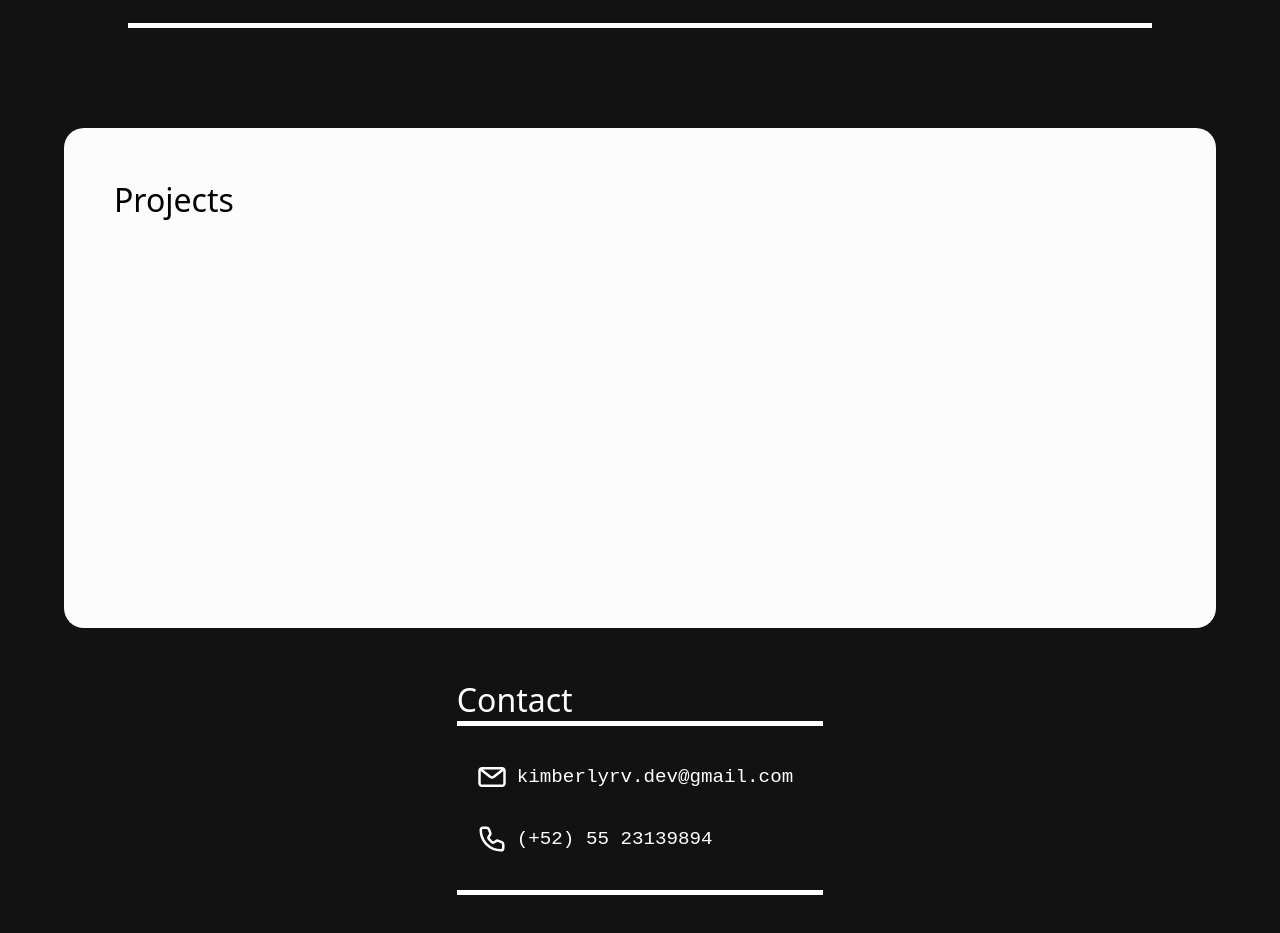
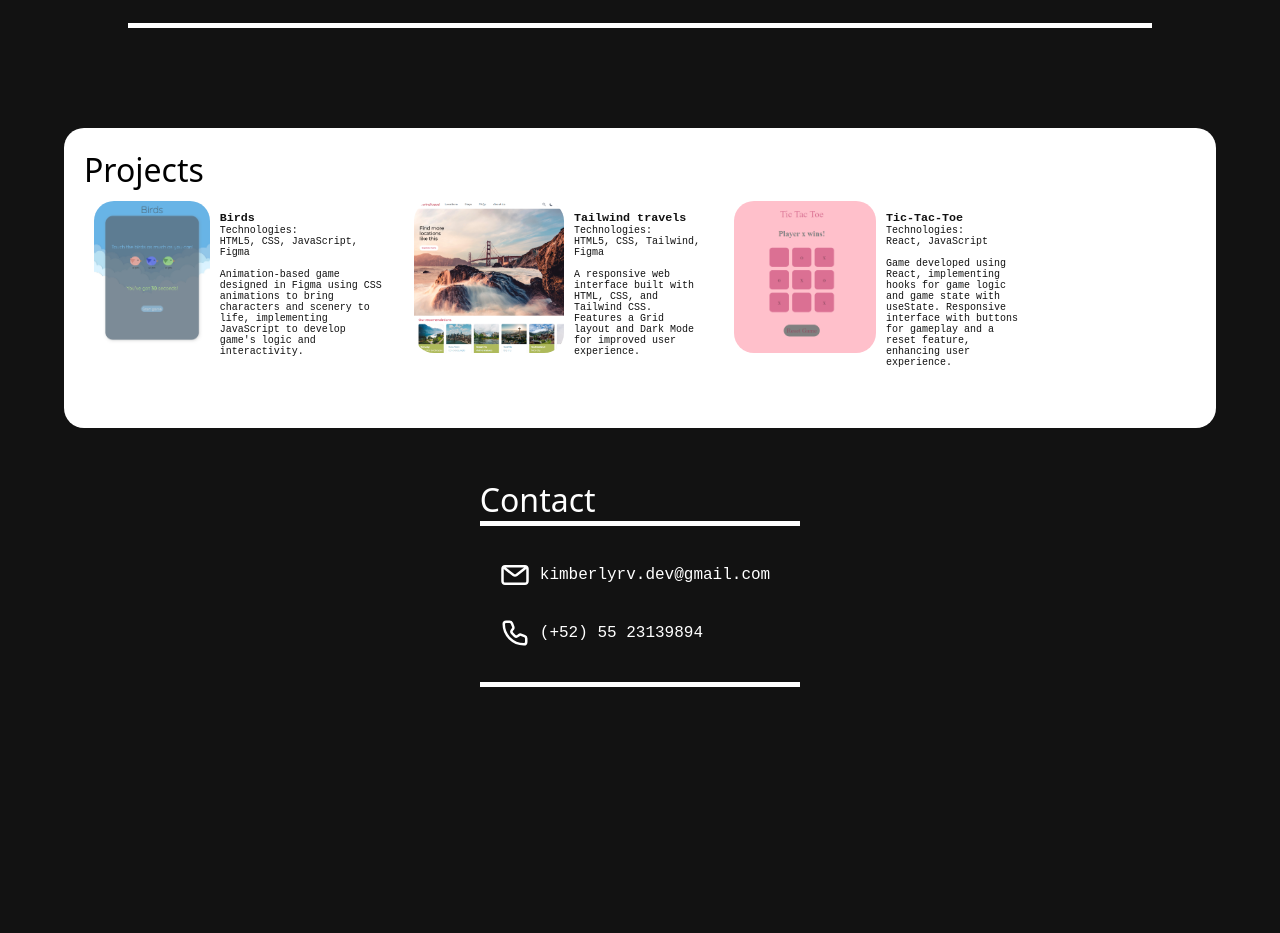
Before and after one commit to KimRv000/portafolio, a plain HTML site: page index.html in a window 1280 px wide. Shown: the part 1700-2633 px from the top of the page. After the commit the page ends 2537 px from the top, so only its background shows below. Drawn offline with Linux system fonts and the light colour scheme; a web font is replaced by a local one.

Commit message:
[ADD] projects

```diff
--- a/index.html
+++ b/index.html
@@ -68,11 +68,14 @@
         <article class="about_me_container" id="about_me">
             <p class="s_title">About me</p>
             <section class="about_me_section">
-                <p class="about_me_text">Versatile web developer with expertise in front-end technologies, along with experience in data analysis. Proficient in Figma for prototyping and designing responsive applications that enhance user experience. Quick to learn new technologies and adapt to evolving project needs, with a passion for leveraging tech to solve complex problems.</p>
+                <p class="about_me_text">Versatile web developer with expertise in front-end technologies, along with
+                    experience in data analysis. Proficient in Figma for prototyping and designing responsive
+                    applications that enhance user experience. Quick to learn new technologies and adapt to evolving
+                    project needs, with a passion for leveraging tech to solve complex problems.</p>
                 <article class="location">
-                    <svg class="location_icon" version="1.0" width="20px" viewBox="0 0 64 64" enable-background="new 0 0 64 64"
-                        xml:space="preserve">
-                        <path  d="M32,0C18.746,0,8,10.746,8,24c0,5.219,1.711,10.008,4.555,13.93c0.051,0.094,0.059,0.199,0.117,0.289l16,24
+                    <svg class="location_icon" version="1.0" width="20px" viewBox="0 0 64 64"
+                        enable-background="new 0 0 64 64" xml:space="preserve">
+                        <path d="M32,0C18.746,0,8,10.746,8,24c0,5.219,1.711,10.008,4.555,13.93c0.051,0.094,0.059,0.199,0.117,0.289l16,24
 	C29.414,63.332,30.664,64,32,64s2.586-0.668,3.328-1.781l16-24c0.059-0.09,0.066-0.195,0.117-0.289C54.289,34.008,56,29.219,56,24
 	C56,10.746,45.254,0,32,0z M32,32c-4.418,0-8-3.582-8-8s3.582-8,8-8s8,3.582,8,8S36.418,32,32,32z" />
                     </svg>
@@ -241,8 +244,38 @@
         </article>
         <article class="projects_container" id="projects">
             <p class="s_title">Projects</p>
-            <section class="project" id="project_1">
-
+            <section class="projects">
+                <section class="project-container" id="project_1">
+                    <img class="project-img" src="images/birds.PNG" alt="Birds" id="projectBirds">
+                    <article class="project-text" id="projectTextBirds">
+                        <h3>Birds</h3>
+                        <p>Technologies:<br> HTML5, CSS, JavaScript, Figma</p>
+                        <br>
+                        <p>Animation-based game designed in Figma using CSS animations to bring characters and scenery
+                            to
+                            life, implementing JavaScript to develop game's logic and interactivity.</p>
+                    </article>
+                </section>
+                <section class="project-container" id="project_2">
+                    <img class="project-img" src="images/tailwind_travels.PNG" alt="TailwindTravels" id="projectTailwind">
+                    <article class="project-text" id="projectTextTailwind">
+                        <h3>Tailwind travels</h3>
+                        <p>Technologies:<br> HTML5, CSS, Tailwind, Figma</p>
+                        <br>
+                        <p>A responsive web interface built with HTML, CSS, and Tailwind CSS. Features a Grid layout and
+                            Dark Mode for improved user experience.</p>
+                    </article>
+                </section>
+                <section class="project-container" id="project_3">
+                    <img class="project-img" src="images/tic-tac-toe.PNG" alt="Tic-Tac-Toe" id="projectTicTacToe">
+                    <article class="project-text" id="projectTextTicTacToe">
+                        <h3>Tic-Tac-Toe</h3>
+                        <p>Technologies:<br> React, JavaScript</p>
+                        <br>
+                        <p>Game developed using React, implementing hooks for game logic and game state with useState. Responsive interface with buttons for gameplay and a reset feature,
+                            enhancing user experience.</p>
+                    </article>
+                </section>
             </section>
         </article>
         <article class="contact_container" id="contact">
--- a/main.js
+++ b/main.js
@@ -32,3 +32,67 @@ phone_icon.addEventListener("click", () => {
             });
     }
 });
+/*
+document.addEventListener('DOMContentLoaded', function() {
+    const projectBirds = document.getElementById('projectBirds');
+    const projectTextBirds = document.getElementById('projectTextBirds');
+
+    function showText() {
+        projectTextBirds.classList.add('visible');
+    }
+
+    function hideText() {
+        projectTextBirds.classList.remove('visible');
+    }
+
+    projectBirds.addEventListener('mouseover', showText);
+
+    projectBirds.addEventListener('mouseleave', hideText);
+});
+*/
+document.getElementById('projectBirds').addEventListener('click', function() {
+    window.open('https://kimrv000.github.io/birds/', '_blank');
+});
+/*
+document.addEventListener('DOMContentLoaded', function() {
+    const projectTailwind = document.getElementById('projectTailwind');
+    const projectTextTailwind = document.getElementById('projectTextTailwind');
+
+    function showText() {
+        projectTextTailwind.classList.add('visible');
+    }
+
+    function hideText() {
+        projectTextTailwind.classList.remove('visible');
+    }
+
+    projectTailwind.addEventListener('mouseover', showText);
+
+    projectTailwind.addEventListener('mouseleave', hideText);
+});
+*/
+document.getElementById('projectTailwind').addEventListener('click', function() {
+    window.open('https://kimrv000.github.io/tailwind_travels/', '_blank');
+});
+
+/*
+document.addEventListener('DOMContentLoaded', function() {
+    const projectTicTacToe = document.getElementById('projectTicTacToe');
+    const projectTextTicTacToe = document.getElementById('projectTextTicTacToe');
+
+    function showText() {
+        projectTextTicTacToe.classList.add('visible');
+    }
+
+    function hideText() {
+        projectTextTicTacToe.classList.remove('visible');
+    }
+
+    projectTicTacToe.addEventListener('mouseover', showText);
+
+    projectTicTacToe.addEventListener('mouseleave', hideText);
+});
+*/
+document.getElementById('projectTicTacToe').addEventListener('click', function() {
+    window.open('https://kimrv000.github.io/tic-tac-toe/', '_blank');
+});
--- a/style.css
+++ b/style.css
@@ -138,17 +138,19 @@ main {
     transition: background-color 0.5s ease, border-radius 0.5s ease;
 
 }
-.about_me_section:hover{
+
+.about_me_section:hover {
     background-color: #FCFCFC;
     color: black;
     border-radius: 20px;
 }
 
-.about_me_text{
-    margin:15px 10px 20px 10px;
+.about_me_text {
+    margin: 15px 10px 20px 10px;
     color: #7C7A7A;
 }
-.about_me_text:hover{
+
+.about_me_text:hover {
     color: black;
 }
 
@@ -159,10 +161,11 @@ main {
 
 }
 
-.location_icon{
+.location_icon {
     fill: white
 }
-.location_icon:hover{
+
+.location_icon:hover {
     fill: black
 }
 
@@ -241,25 +244,58 @@ main {
 .projects_container {
     display: flex;
     flex-direction: column;
-    background-color: #FCFCFC;
+    justify-content: center;
+    background-color: #ffffff;
     width: 90%;
-    height: 500px;
+    height: 300px;
     margin: 50px 0;
-    padding: 50px;
+    padding: 20px;
     border-radius: 20px;
     transition: width 0.5s ease, border-radius 0.5s ease;
+
 }
 
-.projects_container:hover {
+.projects_container:hover{
     width: 100%;
     border-radius: 0;
+
 }
 
-.project {
-    background-color: #121212;
+.projects{
+    display: flex;
+    position: relative;
+    width: 100%;
+}
+
+.project-container {
+    display: flex;
     border-radius: 20px;
-    width: 40%;
+    width: 300px;
+    height: 70%;
+    margin: 10px;
+    color: #121212;
+    font-size: 10px;
+}
+
+.project-img {
+    width: 50%;
     height: auto;
+    border-radius: 20px;
+    cursor: pointer;
+}
+
+.project-text {
+    display: flex;
+    flex-direction: column;
+    font-family: "Overpass Mono", monospace;
+    padding: 10px;
+    visibility: visible;
+    transition: visibility 0s, opacity 0.5s linear;
+}
+
+.project-text.visible {
+    visibility: visible;
+    opacity: 1;
 }
 
 
@@ -282,7 +318,7 @@ main {
 .contact {
     display: flex;
     font-family: "Overpass Mono", monospace;
-    font-size: larger;
+    font-size: medium;
     align-items: center;
     margin: 10px 0;
 }
@@ -319,6 +355,10 @@ footer:hover {
 }
 
 @media (max-width: 768px) {
+    .about_me_container {
+        width: 100%;
+    }
+
     .grid_container {
         grid-template-columns: repeat(3, 1fr);
     }
```
Also changed, not shown: images/birds.PNG (added), images/tailwind_travels.PNG (added), images/tic-tac-toe.PNG (added).
